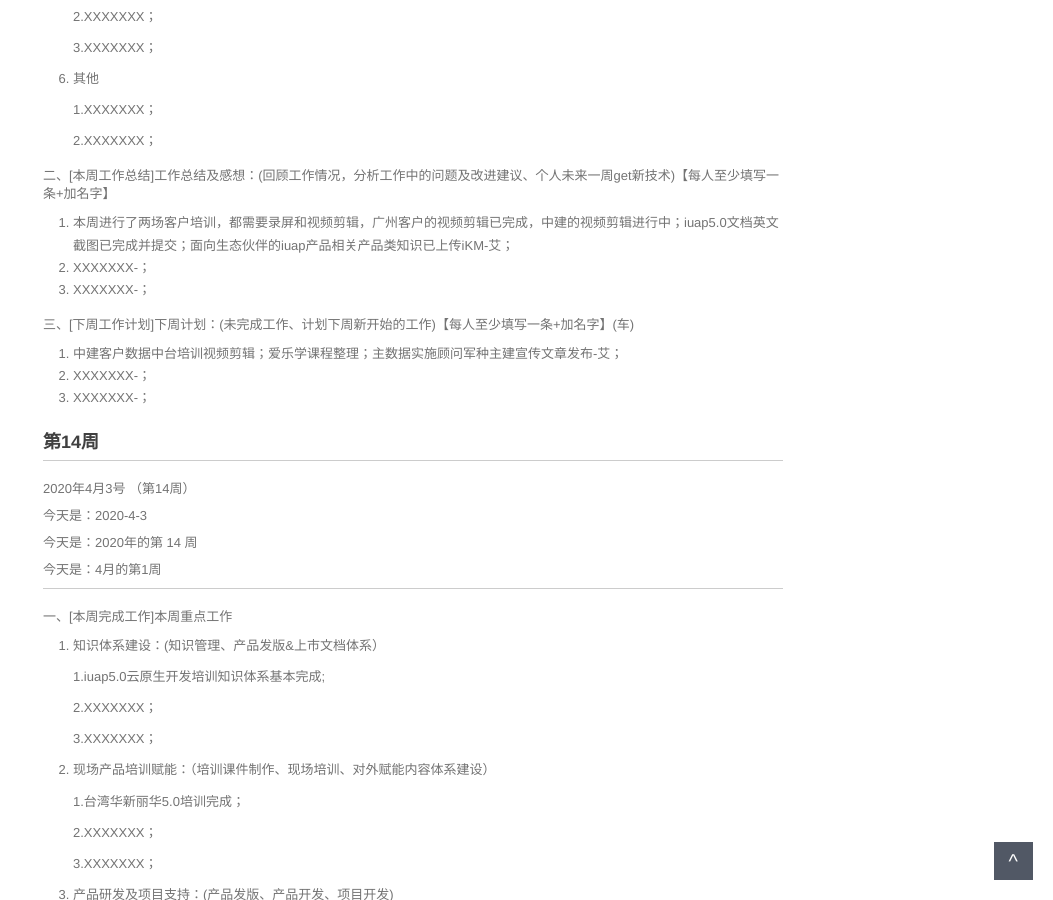
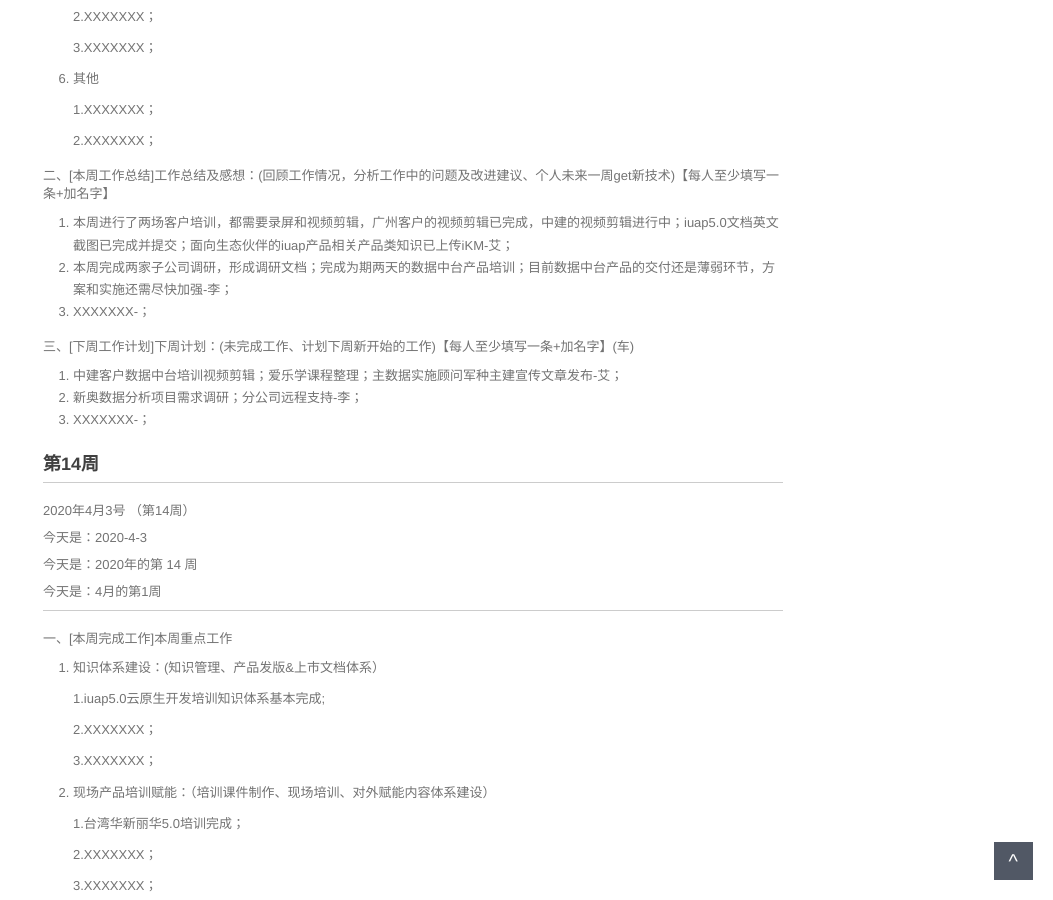
Before and after one commit to walllFlower/blog, a Jekyll site: the page built from 2020-02-28-day_report.md, in a window 1280 px wide and 900 px high, scrolled down 1152 px. Shown: the whole window, without its empty margins (227-1280 px from the left). Built offline with Jekyll 4.4.1, drawn with Linux system fonts in a browser that asks for light colours; comment, search, counter and statistics services are not loaded.

Commit message:
Update 2020-02-28-day_report.md

```diff
--- a/2020-02-28-day_report.md
+++ b/2020-02-28-day_report.md
@@ -78,13 +78,13 @@ categories: 技术运营工作周报
 二、[本周工作总结]工作总结及感想：(回顾工作情况，分析工作中的问题及改进建议、个人未来一周get新技术)【每人至少填写一条+加名字】
 
 1. 本周进行了两场客户培训，都需要录屏和视频剪辑，广州客户的视频剪辑已完成，中建的视频剪辑进行中；iuap5.0文档英文截图已完成并提交；面向生态伙伴的iuap产品相关产品类知识已上传iKM-艾；
-2. XXXXXXX-；
+2. 本周完成两家子公司调研，形成调研文档；完成为期两天的数据中台产品培训；目前数据中台产品的交付还是薄弱环节，方案和实施还需尽快加强-李；
 3. XXXXXXX-；
 
 三、[下周工作计划]下周计划：(未完成工作、计划下周新开始的工作)【每人至少填写一条+加名字】(车)
 
 1. 中建客户数据中台培训视频剪辑；爱乐学课程整理；主数据实施顾问军种主建宣传文章发布-艾；
-2. XXXXXXX-；
+2. 新奥数据分析项目需求调研；分公司远程支持-李；
 3. XXXXXXX-；
 
 
```
